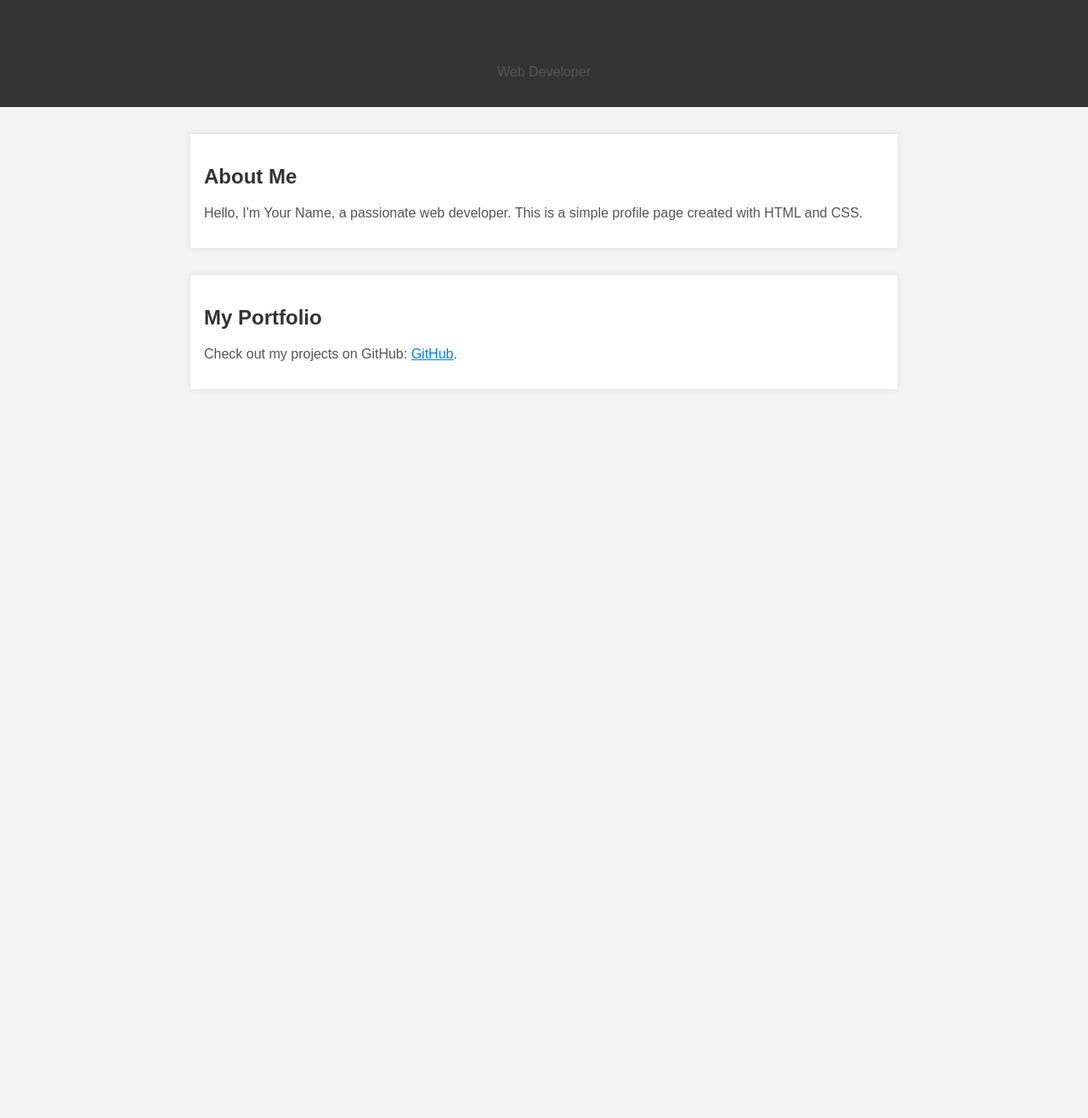
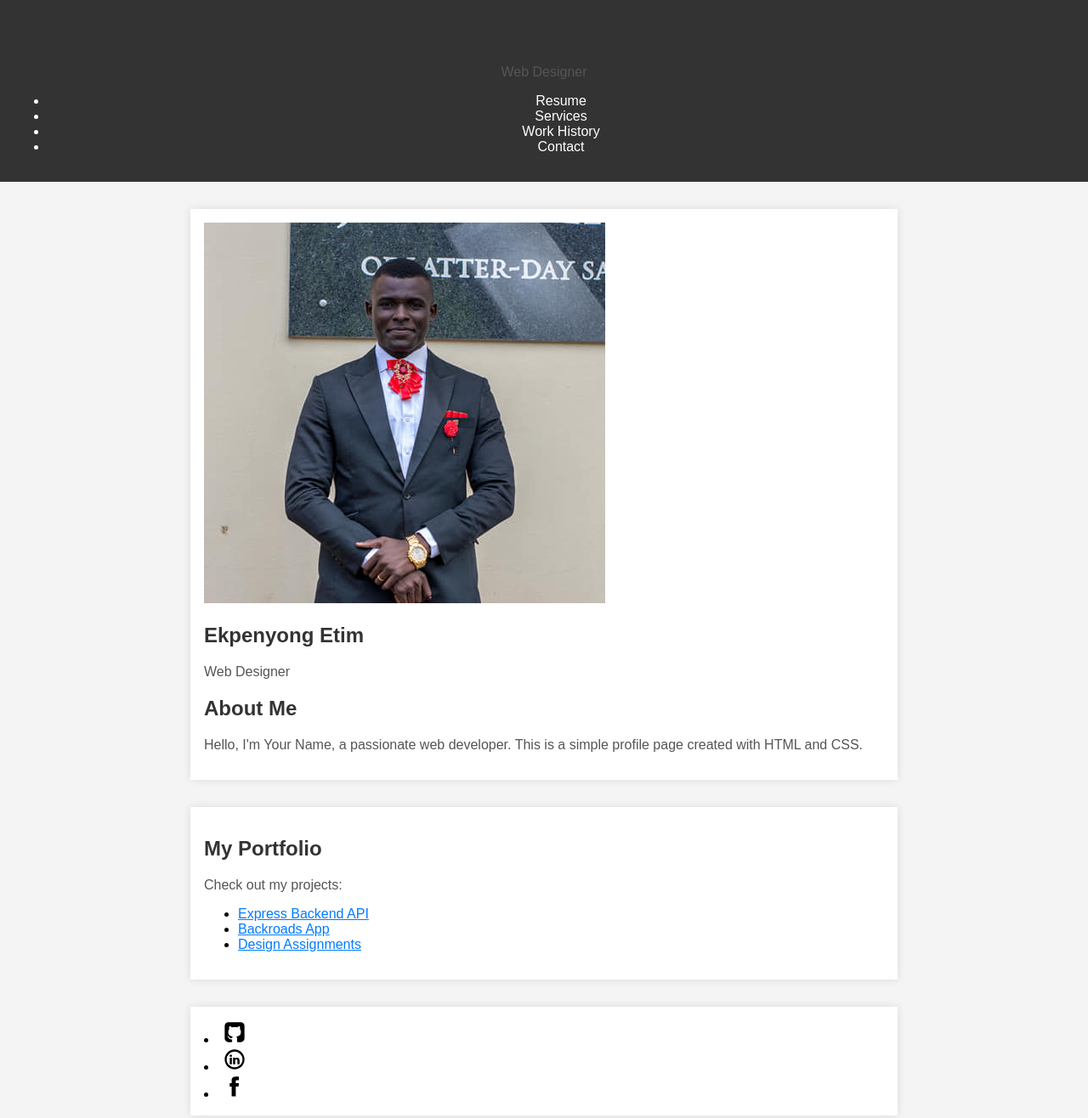
Before and after one commit to ekpenyongeetim/portfolio, a plain HTML site: page index.html in a window 1280 px wide. Shown: the part 20-1336 px from the top of the page at 85% size. Before the commit the page ends 800 px from the top, so only its background shows below. Drawn offline with Linux system fonts and the light colour scheme; files that its build step writes are made by us from their sources.

Commit message:
hero page

```diff
--- a/index.html
+++ b/index.html
@@ -12,29 +12,83 @@
       frameworks and librarys including but no limited to APIs, React, Express,
       Node, CSS, HTML5, Java,.PHP, for both websites and progressive apps."
     />
-    <link rel="stylesheet" href="styles.css" />
-    <script src="my-js-file.js" defer></script>
+    <link rel="stylesheet" href="./assets/css/styles.css" />
+    <script src="date.js" defer></script>
   </head>
   <body>
     <header>
-      <h1>Your Name</h1>
-      <p>Web Developer</p>
+      <div>
+        <h1>Ekpenyong Etim</h1>
+        <p>Web Designer</p>
+      </div>
+      <nav>
+        <ul>
+          <li>Resume</li>
+          <li>Services</li>
+          <li>Work History</li>
+          <li>Contact</li>
+        </ul>
+      </nav>
     </header>
+    <main>
+      <div class="home">
+        <section class="hero">
+          <img src="./images/profile-1.png" alt="EKpenyong profile photo" />
+          <div>
+            <h1>Ekpenyong Etim</h1>
+            <p>Web Designer</p>
 
-    <section>
             <h2>About Me</h2>
             <p>
               Hello, I'm Your Name, a passionate web developer. This is a simple
               profile page created with HTML and CSS.
             </p>
+          </div>
         </section>
 
-    <section>
+        <section class="portfolio">
           <h2>My Portfolio</h2>
-      <p>
-        Check out my projects on GitHub:
-        <a href="https://github.com/your-username" target="_blank">GitHub</a>.
-      </p>
+          <p>Check out my projects:</p>
+          <ul>
+            <li>
+              <a href="https://tourism-app-api.onrender.com" target="_blank"
+                >Express Backend API</a
+              >
+            </li>
+            <li>
+              <a
+                href="https://ekpenyongeetim.github.io/backroads-app/"
+                target="_blank"
+                >Backroads App</a
+              >
+            </li>
+            <li>
+              <a href="https://ekpenyongeetim.github.io/wdd230/" target="_blank"
+                >Design Assignments</a
+              >
+            </li>
+          </ul>
         </section>
+
+        <section class="socials">
+          <li>
+            <a href="https://github.com/ekpenyongeetim" target="_blank"
+              ><img src="./images/github.svg" alt="LinkedIn"
+            /></a>
+          </li>
+          <li>
+            <a href="https://www.linkedin.com/in/ekpenyongeetim" target="_blank"
+              ><img src="./images/linkedin.svg" alt="LinkedIn"
+            /></a>
+          </li>
+          <li>
+            <a href="http://facebook.com/ekpenyong.etim1" target="_blank"
+              ><img src="./images/facebook.svg" alt="LinkedIn"
+            /></a>
+          </li>
+        </section>
+      </div>
+    </main>
+    <footer></footer>
   </body>
 </html>
```
Also changed, not shown: images/facebook.svg (added), images/github.svg (added), images/linkedin.svg (added), images/profile-1.png (added). Lines whose indentation alone changed are shown as unchanged.
